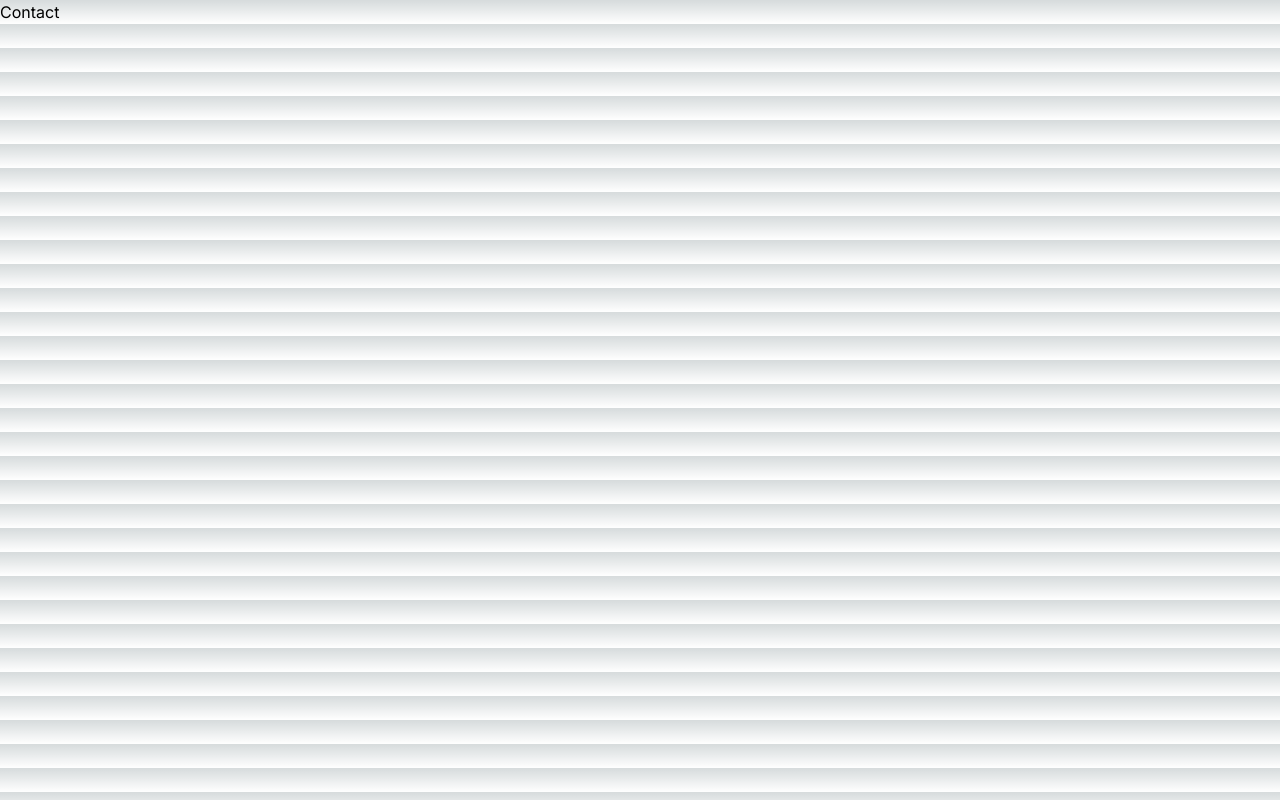
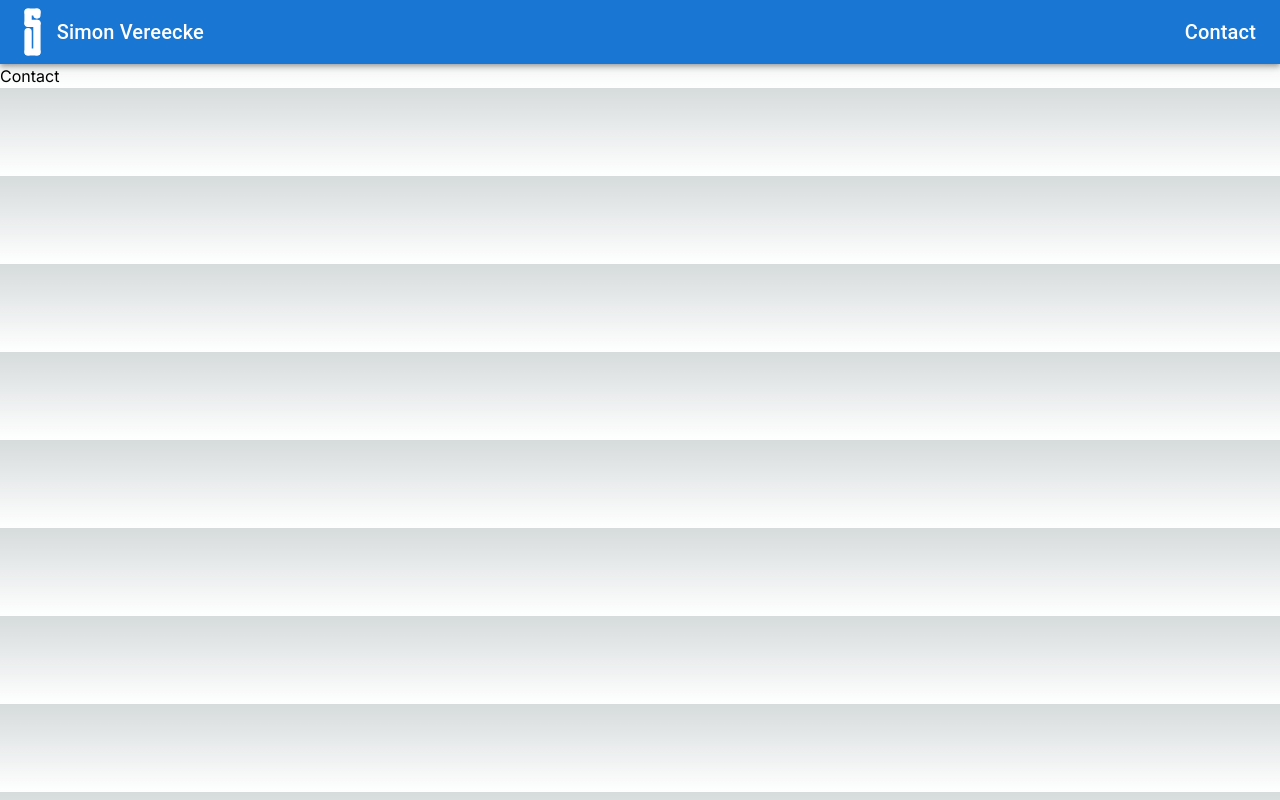
Before and after one commit to Simplify4Me2/my-awesome-website, a Next.js app in the folder my-awesome-website-next-app/: page /contact in a window 1280 px wide. Built offline with nearby package versions, Linux system fonts and the light colour scheme.

Commit message:
Add contact & home link to header

```diff
--- a/my-awesome-website-next-app/src/app/contact/page.tsx
+++ b/my-awesome-website-next-app/src/app/contact/page.tsx
@@ -1,3 +1,10 @@
+import { Header } from "@/components/header";
+
 export default function Contact() {
-    return <h1>Contact</h1>
+  return (
+    <>
+      <Header />
+      <h1>Contact</h1>
+    </>
+  );
 }
--- a/my-awesome-website-next-app/src/components/header.tsx
+++ b/my-awesome-website-next-app/src/components/header.tsx
@@ -1,4 +1,5 @@
 import { AppBar, Box, Toolbar, Typography } from "@mui/material";
+import Link from "next/link";
 
 export function Header() {
   return (
@@ -11,16 +12,14 @@ export function Header() {
     >
       <AppBar position="static">
         <Toolbar>
-          <Typography variant="h6" component="div" sx={{ flexGrow: 1, display: "flex", flexDirection: "row", alignItems: "center" }}>
+          <Typography variant="h6" component="div" sx={{ flexGrow: 1 }}>
+            <Link href="/" className="flex flex-row items-center">
             <img src="/logo.svg" className="h-12 pr-4" />
             <span>Simon Vereecke</span>
-            {/* <Link to="/" className="flex flex-row items-center">
-            </Link> */}
+            </Link>
           </Typography>
           <Typography variant="h6">
-            {/* <Link to="/contact" color="inherit">
-              Contact
-            </Link> */}
+            <Link href={"/contact"} color="inherit">Contact</Link>
           </Typography>
         </Toolbar>
       </AppBar>
```
